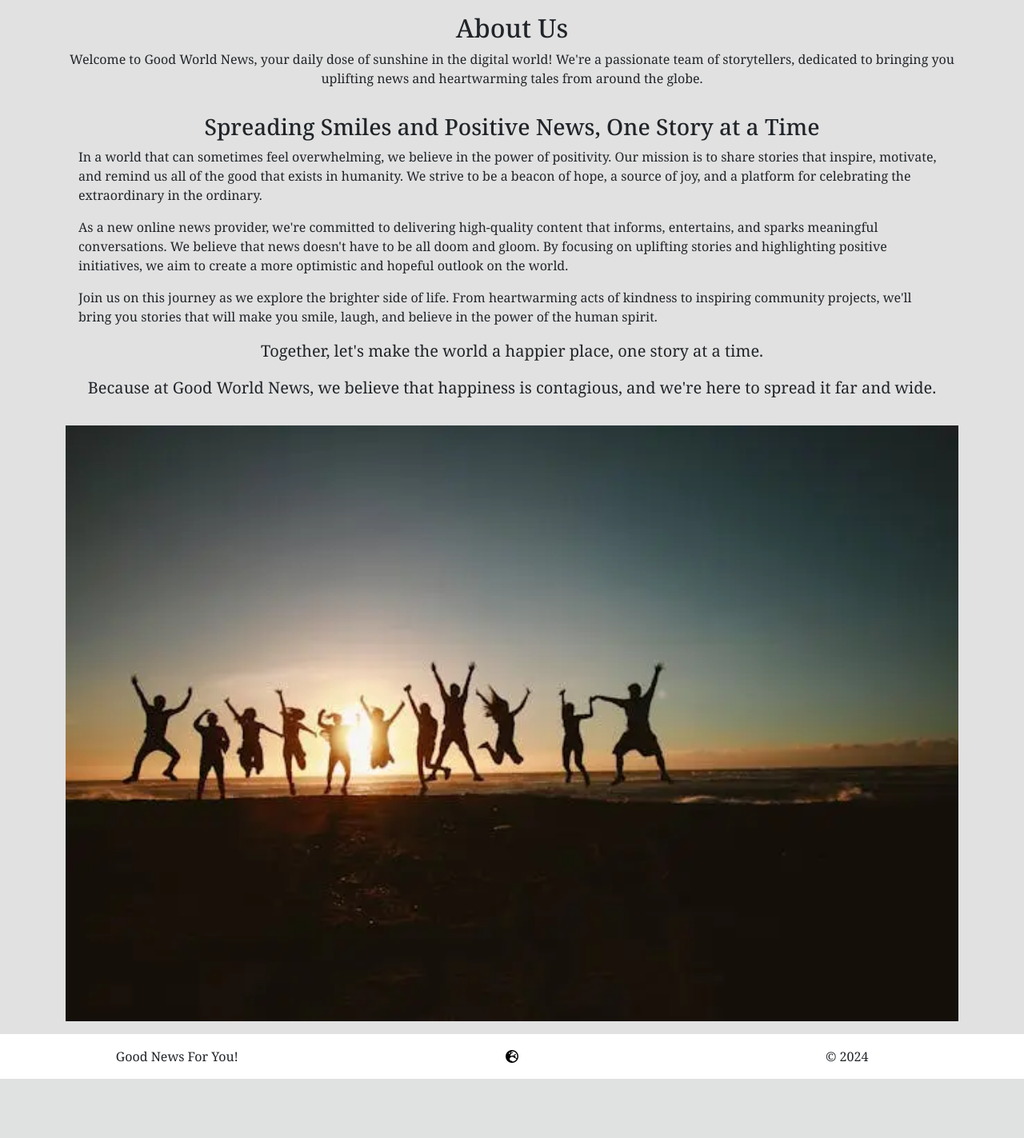
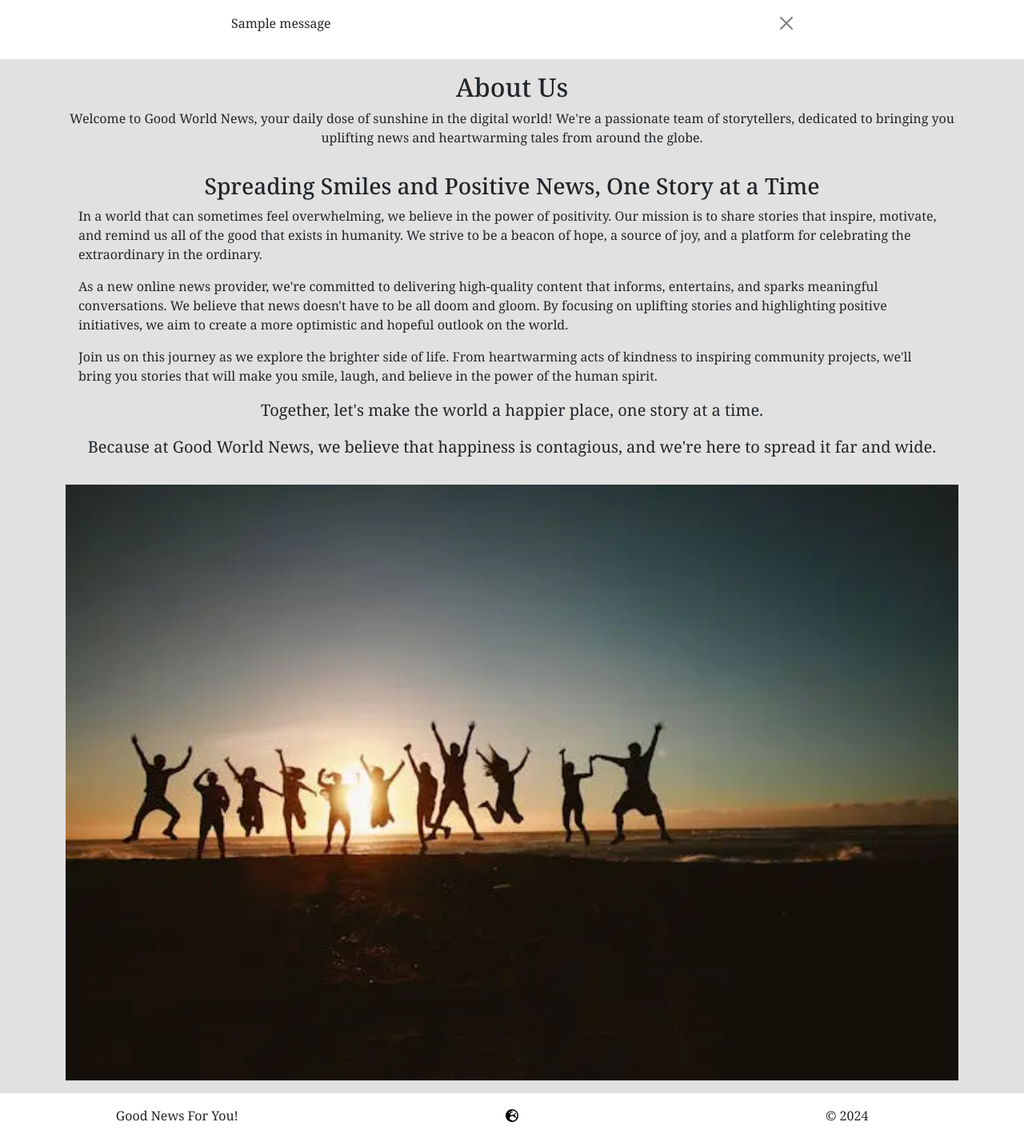
Before and after one commit to MrMarlonM/good-world-news, a Django app: page /about/ in a window 1280 px wide. Shown: the part 194-1617 px from the top of the page at 80% size. Before the commit the page ends 1543 px from the top, so only its background shows below. Run offline with Django 4.2, Linux system fonts and the light colour scheme; tables that the repository leaves empty hold one stand-in row (values such as "Sample post"); one stand-in notice (Sample message) is shown; some libraries are stand-ins or nearby versions; some web fonts are replaced.

Commit message:
Add messages for user interaction

```diff
--- a/newsfeed/views.py
+++ b/newsfeed/views.py
@@ -38,7 +38,10 @@ def article_detail(request, slug):
             new_comment.article = article
             new_comment.save()
 
-            return redirect('article_detail', slug=slug)
+            messages.add_message(
+                request, messages.SUCCESS,
+                'Your comment was submitted successfully and awaits aproval now.'
+            )
     else:
         comment_form = CommentForm()
 
@@ -75,6 +78,15 @@ def comment_edit(request, slug, comment_id):
             comment.article = article
             comment.approved = False
             comment.save()
+            messages.add_message(
+                request, messages.SUCCESS,
+                'Your comment was updated successfully and awaits approval now'
+                )
+        else:
+            messages.add_message(
+                request, messages.ERROR,
+                'Something went wrong, please make sure you are logged in and try again.'
+                )
 
     return HttpResponseRedirect(reverse('article_detail', args=[slug]))
 
@@ -89,6 +101,15 @@ def comment_delete(request, slug, comment_id):
 
     if comment.author == request.user:
         comment.delete()
+        messages.add_message(
+            request, messages.SUCCESS,
+            'Your comment was successfully deleted.'
+            )
+    else:
+        messages.add_message(
+            request, messages.ERROR,
+            'Something went wrong, please make sure you are logged in and try again.'
+        )
 
     return HttpResponseRedirect(reverse('article_detail', args=[slug]))
 
@@ -104,7 +125,15 @@ def article_like(request, slug):
 
     if existing_like:
         existing_like.delete()
+        messages.add_message(
+            request, messages.SUCCESS,
+            'You unliked the article successfully.'
+        )
     else:
         Like.objects.create(user=request.user, content_object=article)
+        messages.add_message(
+            request, messages.SUCCESS,
+            'You liked the article successfully.'
+        )
 
     return HttpResponseRedirect(reverse('article_detail', args=[slug]))
--- a/templates/base.html
+++ b/templates/base.html
@@ -35,6 +35,20 @@
         </div>
         <p class="pb-2 intro">- Stay happy and informed! -</p>
     </header>
+    <!-- displaying Django messages -->
+    <div class="container">
+        <div class="row">
+            <div class="col-md-8 offset-md-2">
+                {% for message in messages %}
+                <div class="alert {{ message.tags }} alert-dismissible
+          fade show" id="msg" role="alert">
+                    {{ message | safe }}
+                    <button type="button" class="btn-close" data-bs-dismiss="alert" aria-label="Close"></button>
+                </div>
+                {% endfor %}
+            </div>
+        </div>
+    </div>
     <!--Content-->
     <main class="flex-shrink-0">
 
```
